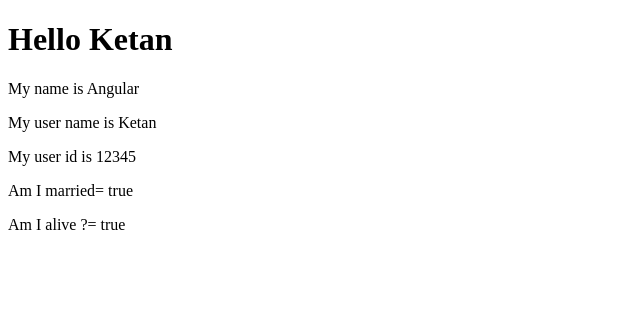
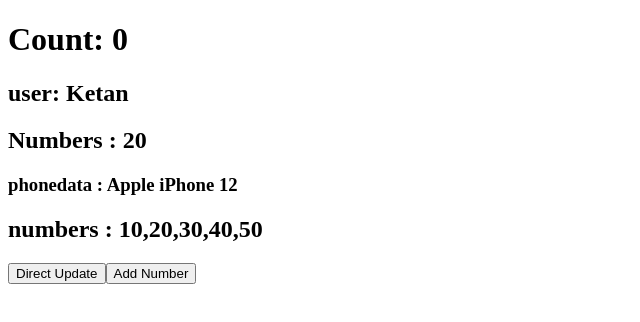
Before and after one commit to BigHero1997/Ketan-Angular, an Angular app: page / in a window 1280 px wide. Shown: the top 322 px of the page, without its empty margins (0-640 px from the left). Built offline with nearby package versions, Linux system fonts and the light colour scheme.

Commit message:
signals with array object datatypes

```diff
--- a/src/app/app.html
+++ b/src/app/app.html
@@ -1,6 +1,31 @@
-<h1>Hello Ketan</h1>
+<!-- <h1>Hello Ketan</h1>
 <p>My name is {{ name }}</p>
 <p>My user name is {{ userName }}</p>
 <p>My user id is {{ userId }}</p>
 <p>Am I married=  {{ isMarried }}</p>
-<p>Am I alive ?=  {{ isAlive }}</p>
+<p>Am I alive ?=  {{ isAlive }}</p> -->
+
+
+<!-- <h2>Signal Example</h2>
+<p>value : {{value}} </p>
+
+<p>signal value : {{count()}}</p>
+
+<button (click)="count.set(50)">Change Signal</button> -->
+<!--
+<h1>Count: {{ count() }}</h1>
+<button (click)="increment()">+</button>
+<button (click)="decrement()">-</button>
+<button (click)="reset()">Reset</button> -->
+
+<h1>Count: {{ count() }}</h1>
+<h2>user: {{ user().name }}</h2>
+<h2>Numbers : {{numbers()[1]}}</h2>
+<h3>phonedata : {{ phoneData().brand }} {{ phoneData().model }}</h3>
+
+
+<h2>numbers : {{numbers()}}</h2>
+
+<button (click)="directUpdate()">Direct Update</button>
+
+<button (click)="addNumber()">Add Number</button>
--- a/src/app/app.ts
+++ b/src/app/app.ts
@@ -1,5 +1,10 @@
 import { Component, signal } from '@angular/core';
 import { RouterOutlet } from '@angular/router';
+interface PhoneData {
+  brand: string;
+  model: string;
+  price: number;
+}
 
 @Component({
   selector: 'app-root',
@@ -8,10 +13,49 @@
   styleUrl: './app.css'
 })
 export class App {
-  protected readonly title = signal('angular-tutorial');
-  name = 'Angular';
-  userName = 'Ketan';
-  userId = 12345;
-  isMarried = true;
-  isAlive = true;
+  // protected readonly title = signal('angular-tutorial');
+  // name = 'Angular';
+  // userName = 'Ketan';
+  // userId = 12345;
+  // isMarried = true;
+  // isAlive = true;
+
+  count= signal<number>(0); //signal created
+  name= signal<string>('Angular'); //signal created
+  isAdmin= signal<boolean>(true); //signal created
+
+  numbers = signal<number[]>([10, 20, 30, 40, 50]); //signal created
+  user = signal<{name: string, age: number}>({name: 'Ketan', age: 30});
+  phoneData = signal<PhoneData>({brand: 'Apple', model: 'iPhone 12', price: 999});
+
+
+
+//   value=20;
+
+// // count.update(c=> c+1); //update signal value
+
+// increment (){
+//   this.count.update(c=> c+1);
+// }
+
+// decrement (){
+//   this.count.update(c=> c-1);
+
+// }
+
+// reset(){
+//   this.count.set(0);
+// }
+
+directUpdate(){
+  this.numbers.set([100, 200, 300, 400, 500]);
 }
+
+addNumber(){
+  this.numbers.update(arr=> [...arr, 600]);
+}
+
+
+
+
+}
```
